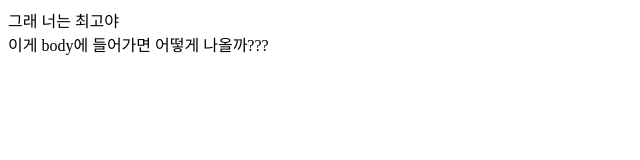
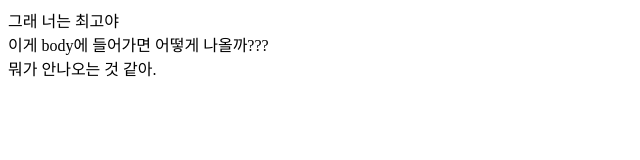
Before and after one commit to in63119/myPage, a website: page index.html in a window 1280 px wide. Shown: the whole page, without its empty margins (0-640 px from the left). Drawn offline with Linux system fonts and the light colour scheme.

Commit message:
fix: body

```diff
--- a/index.html
+++ b/index.html
@@ -8,5 +8,6 @@
   </head>
   <body>
     <div>이게 body에 들어가면 어떻게 나올까???</div>
+    <div>뭐가 안나오는 것 같아.</div>
   </body>
 </html>
```
